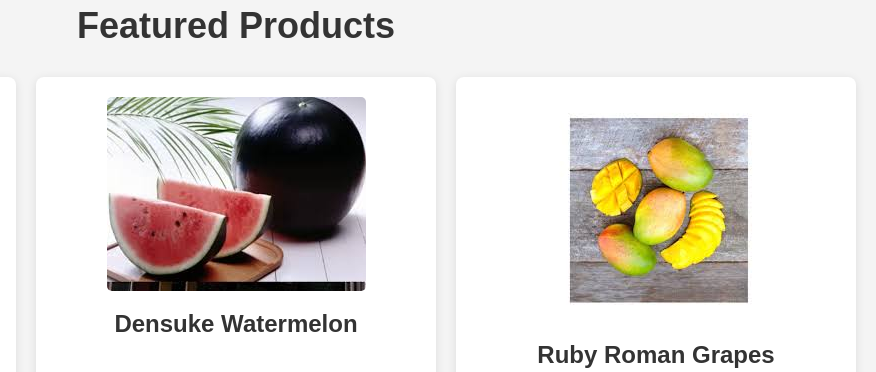
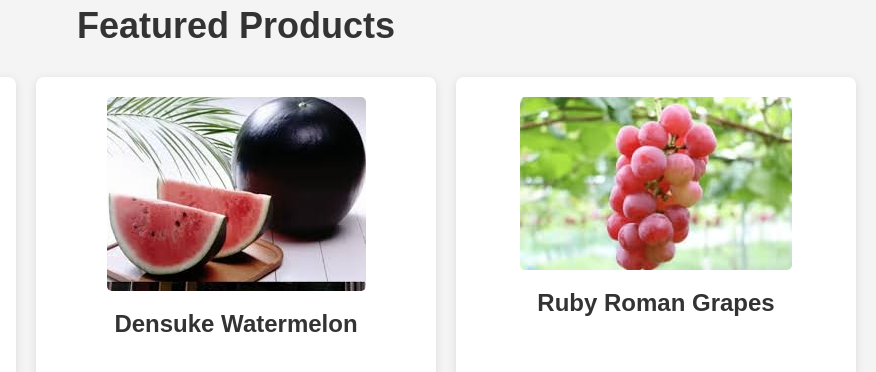
Before and after one commit to Prathmeshagarkar/WEBSITE, a plain HTML site: page home.html in a window 1280 px wide. Shown: the part 587-959 px from the top of the page, 404-1280 px from the left. Drawn offline with Linux system fonts and the light colour scheme; a script that the page names is missing.

Commit message:
Update home.html

```diff
--- a/home.html
+++ b/home.html
@@ -269,7 +269,7 @@
                     <h3>Densuke Watermelon</h3>
                 </div>
                 <div class="product-card">
-                    <img src="img3.jpg" alt="Product 3">
+                    <img src="img3333.jpg" alt="Product 3">
                     <h3>Ruby Roman Grapes</h3>
                 </div>
             </div>
```
